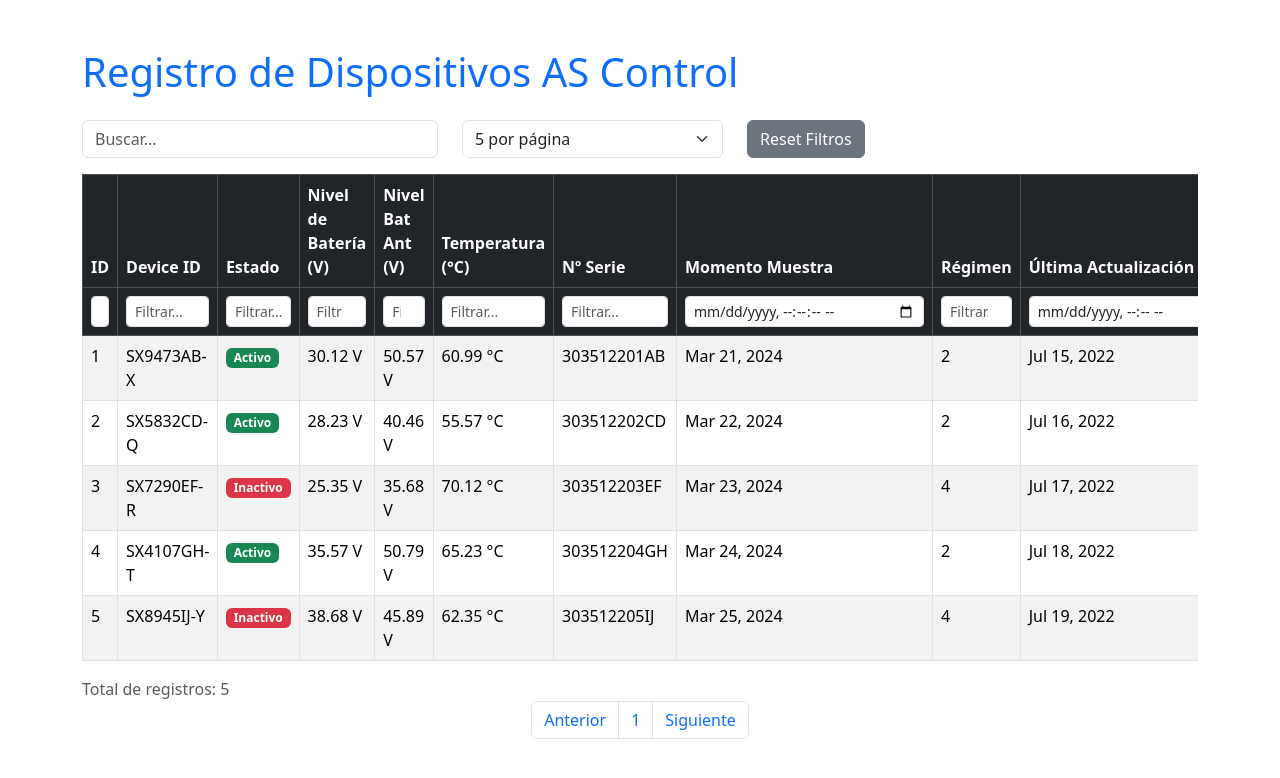
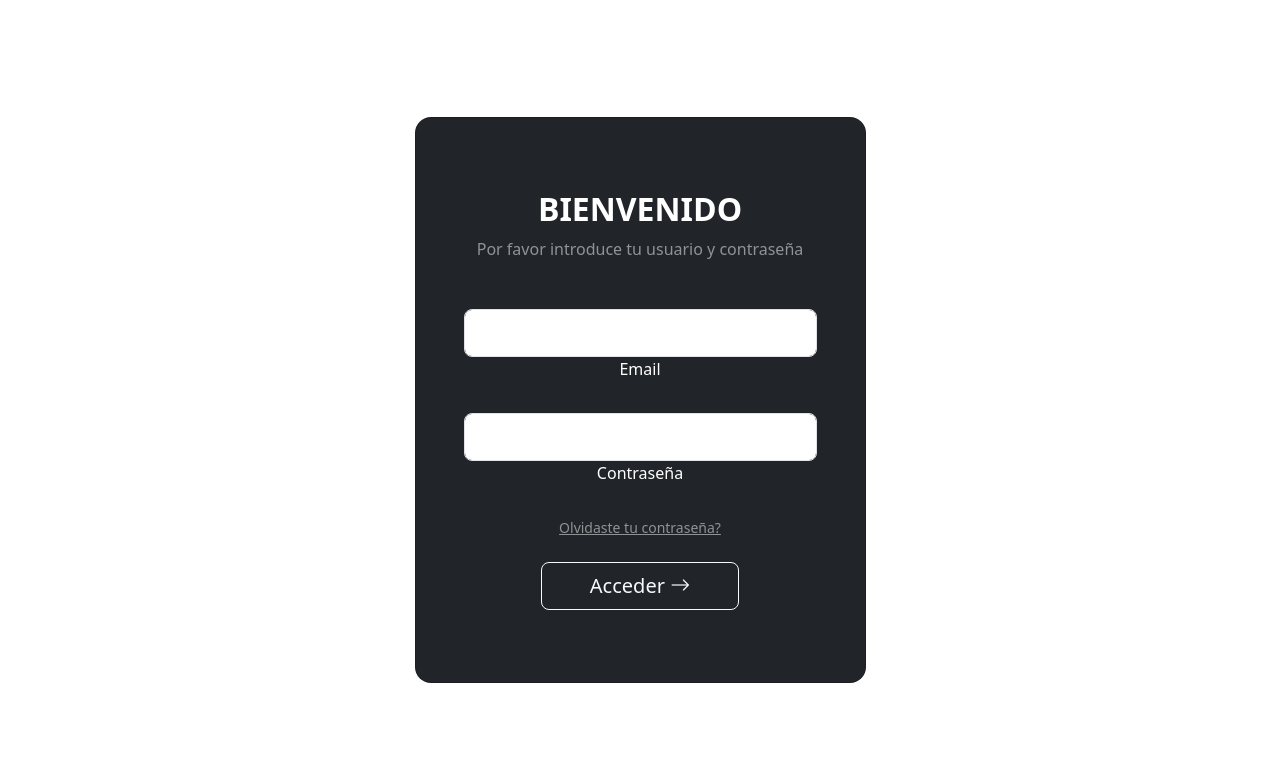
Before and after one commit to pablocamara9/AngularWorkspace, an Angular app in the folder registro-dispositivos/: page /login in a window 1280 px wide. Before the commit this address led to /. Shown: the top 778 px of the page. Built offline with nearby package versions, Linux system fonts and the light colour scheme.

Commit message:
Agregado formulario de login.

```diff
--- a/registro-dispositivos/package.json
+++ b/registro-dispositivos/package.json
@@ -20,6 +20,7 @@
     "@ng-bootstrap/ng-bootstrap": "^18.0.0",
     "@popperjs/core": "^2.11.8",
     "bootstrap": "^5.3.3",
+    "bootstrap-icons": "^1.11.3",
     "rxjs": "~7.8.0",
     "tslib": "^2.3.0",
     "zone.js": "~0.15.0"
--- a/registro-dispositivos/src/app/app-routing.module.ts
+++ b/registro-dispositivos/src/app/app-routing.module.ts
@@ -1,7 +1,14 @@
 import { NgModule } from '@angular/core';
 import { RouterModule, Routes } from '@angular/router';
+import { LoginFormComponent } from './components/login-form/login-form.component';
+import { RegistroDispositivosComponent } from './components/registro-dispositivos/registro-dispositivos.component';
 
-const routes: Routes = [];
+const routes: Routes = [
+  { path: 'login', component: LoginFormComponent },
+  { path: 'devices', component: RegistroDispositivosComponent },
+  { path: '', redirectTo: '/login', pathMatch: 'full' },
+  { path: '**', component: LoginFormComponent }
+];
 
 @NgModule({
   imports: [RouterModule.forRoot(routes)],
--- a/registro-dispositivos/src/app/app.component.html
+++ b/registro-dispositivos/src/app/app.component.html
@@ -1 +1 @@
-<app-registro-dispositivos></app-registro-dispositivos>
+<router-outlet></router-outlet>
--- a/registro-dispositivos/src/app/app.module.ts
+++ b/registro-dispositivos/src/app/app.module.ts
@@ -8,12 +8,14 @@ import { NgbModule } from '@ng-bootstrap/ng-bootstrap';
 import { HttpClientModule } from '@angular/common/http';
 import { DeviceStatusPipe } from './pipes/device-status.pipe';
 import { FormsModule } from '@angular/forms';
+import { LoginFormComponent } from './components/login-form/login-form.component';
 
 @NgModule({
   declarations: [
     AppComponent,
     RegistroDispositivosComponent,
-    DeviceStatusPipe
+    DeviceStatusPipe,
+    LoginFormComponent
   ],
   imports: [
     BrowserModule,
--- /dev/null
+++ b/registro-dispositivos/src/app/components/login-form/login-form.component.css
@@ -0,0 +1,3 @@
+.main {
+    background-color: rgba(33,37,41,255);
+}
--- /dev/null
+++ b/registro-dispositivos/src/app/components/login-form/login-form.component.html
@@ -0,0 +1,41 @@
+<link href="https://cdn.jsdelivr.net/npm/bootstrap-icons/font/bootstrap-icons.css" rel="stylesheet">
+<section class="vh-100">
+    <div class="container py-5 h-100">
+      <div class="row d-flex justify-content-center align-items-center h-100">
+        <div class="col-12 col-md-8 col-lg-6 col-xl-5">
+          <div class="main card text-white" style="border-radius: 1rem;">
+            <div class="card-body p-5 text-center">
+
+              <div class="md-5 mt-md-4">
+
+                <h2 class="fw-bold mb-2 text-uppercase">Bienvenido</h2>
+                <p class="text-white-50 mb-5">Por favor introduce tu usuario y contraseña</p>
+
+                <div data-mdb-input-init class="form-outline form-white mb-4">
+                  <input type="email" id="email" class="form-control form-control-lg" [(ngModel)]="email" />
+                  <label class="form-label" for="email">Email</label>
+                </div>
+
+                <div data-mdb-input-init class="form-outline form-white mb-4">
+                  <input type="password" id="password" class="form-control form-control-lg" [(ngModel)]="password" />
+                  <label class="form-label" for="password">Contraseña</label>
+                </div>
+
+                <p class="small pb-lg-2"><a class="text-white-50" href="#!">Olvidaste tu contraseña?</a></p>
+
+                <button data-mdb-button-init data-mdb-ripple-init class="btn btn-outline-light btn-lg px-5" type="submit" (click)="validarFormulario()">Acceder <i class="bi bi-arrow-right"></i></button>
+
+                <div class="d-flex justify-content-center text-center">
+                  <a href="#!" class="text-white"><i class="fab fa-facebook-f fa-lg"></i></a>
+                  <a href="#!" class="text-white"><i class="fab fa-twitter fa-lg mx-4 px-2"></i></a>
+                  <a href="#!" class="text-white"><i class="fab fa-google fa-lg"></i></a>
+                </div>
+
+              </div>
+
+            </div>
+          </div>
+        </div>
+      </div>
+    </div>
+  </section>
--- /dev/null
+++ b/registro-dispositivos/src/app/components/login-form/login-form.component.ts
@@ -0,0 +1,25 @@
+import { Component } from '@angular/core';
+import { Router } from '@angular/router';
+
+@Component({
+  selector: 'app-login-form',
+  standalone: false,
+  templateUrl: './login-form.component.html',
+  styleUrl: './login-form.component.css'
+})
+export class LoginFormComponent {
+
+  email: string = '';
+  password: string = '';
+
+  constructor(private router: Router) { }
+
+  validarFormulario() {
+    if(this.email === '' || this.password === '') {
+      alert('No puedes dejar campos vacíos. Por favor, rellénalos.');
+    } else {
+      this.router.navigate(['/devices']);
+    }
+  }
+
+}
```
Also changed, not shown: 1 other file (tests, documents, lock files or other folders).
